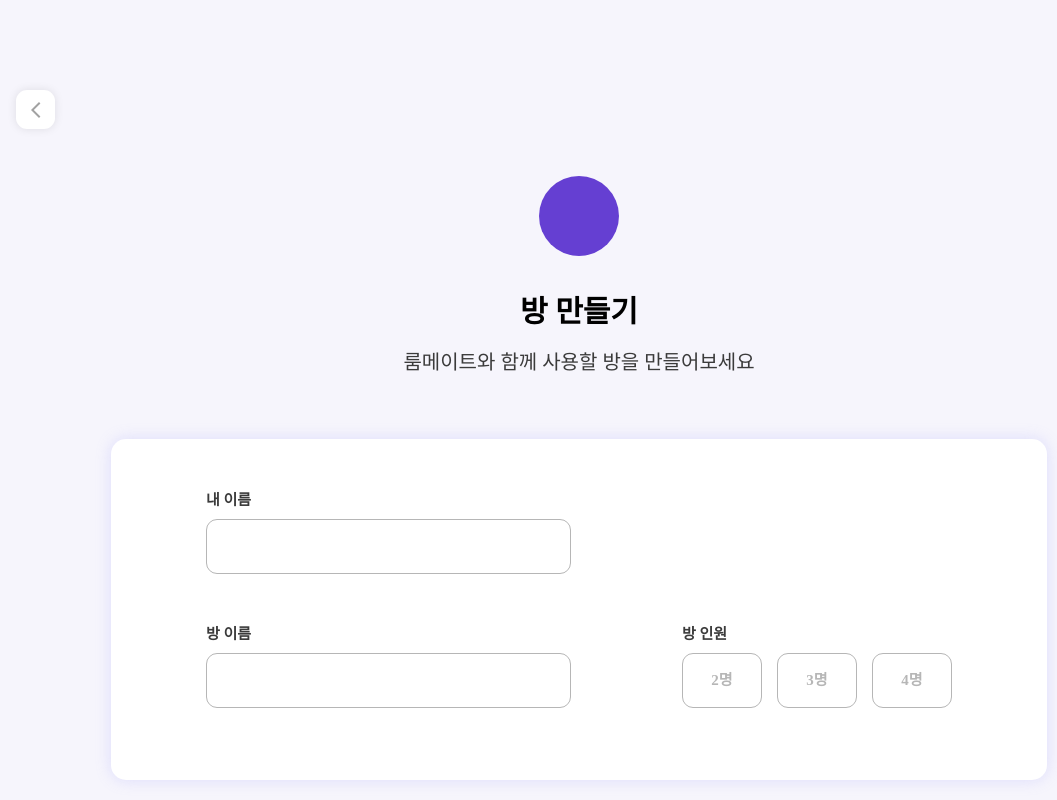
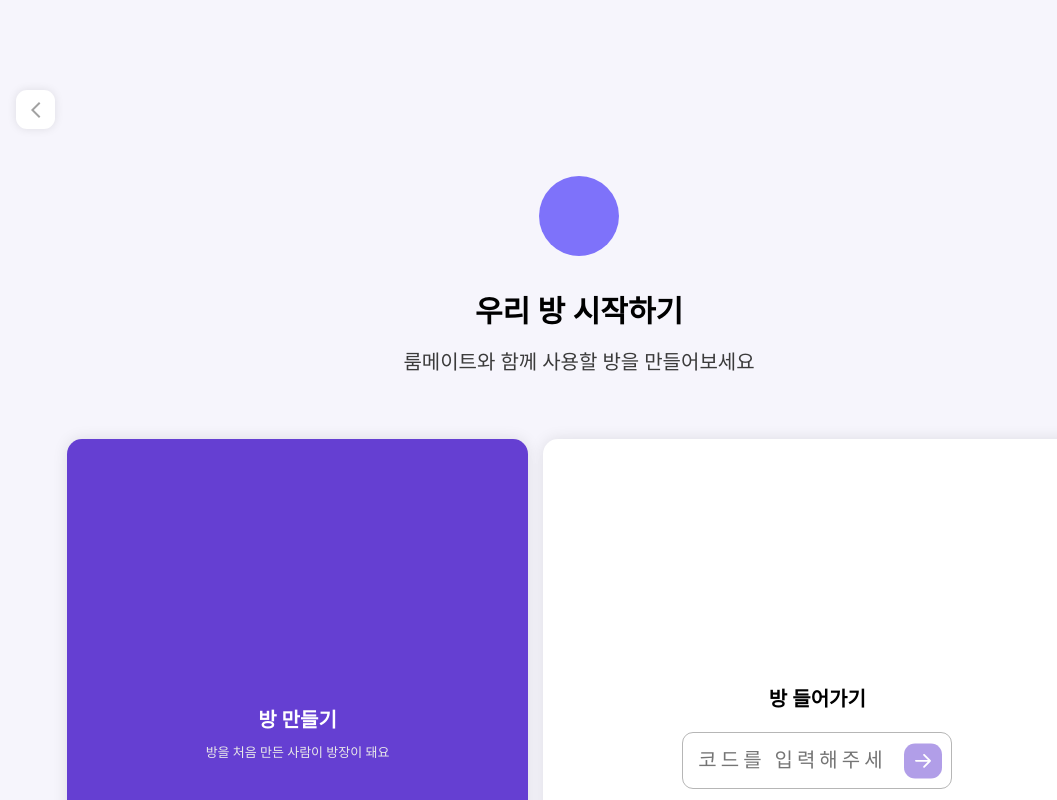
Before and after one commit to LikeLionHGU/Yesod_Kimchijjim_Front, a React (Create React App) app: page / in a window 1280 px wide. Shown: the top 800 px of the page, without its empty margins (61-1118 px from the left). Built offline with nearby package versions, Linux system fonts and the light colour scheme.

Commit message:
init: RoomStartpage 1차

```diff
--- a/src/App.js
+++ b/src/App.js
@@ -4,14 +4,17 @@ import TestPage from "./pages/TestPage/TestPage";
 import MatchPage from "./pages/MatchPage/MatchPage";
 import MismatchPage from "./pages/MismatchPage/MismatchPage";
 import AfterMismatchPage from "./pages/AfterMismatchPage/AfterMismatchPage";
+import RoomStartPage from "./pages/RoomStartPage/RoomStartPage"
 import RoomCreatePage from "./pages/RoomCreatePage/RoomCreatePage";
+
 
 function App() {
   return (
     <BrowserRouter>
       <Routes>
 
-        <Route path="/" element={<RoomCreatePage />} />
+        <Route path="/" element={<RoomStartPage />} />
+        <Route path="/room/create" element={<RoomCreatePage/>}/>
         <Route path="/match" element={<MatchPage />} />
         <Route path="/mismatch" element={<MismatchPage />} />
         <Route path="/after-mismatch" element={<AfterMismatchPage />} />
--- a/src/components/common/BackButton.js
+++ b/src/components/common/BackButton.js
@@ -2,7 +2,7 @@ import React from "react";
 import styled from "styled-components";
 import { Colors } from "../../styles/colors";
 import  { useNavigate } from "react-router-dom";
-
+import BackIcon from "../../assets/backicon.svg";
 
 const BackButtonStyle = styled.button`
     position: absolute;
@@ -39,9 +39,7 @@ const GoBackPage = () => {
 
     return(
         <BackButtonStyle onClick={handleGoBack}>
-            <svg xmlns="http://www.w3.org/2000/svg" width="10" height="16" viewBox="0 0 10 16" fill="none">
-                <path d="M9.41406 1.41406L2.82812 8L9.41406 14.5859L8 16L0 8L8 0L9.41406 1.41406Z" fill="#A2A2A2" />
-            </svg>
+            <img src={BackIcon} width="10" height="16"/>
         </BackButtonStyle>
     )
 };
--- a/src/pages/RoomStartPage/RoomStartPage.js
+++ b/src/pages/RoomStartPage/RoomStartPage.js
@@ -5,7 +5,70 @@ import { Colors } from "../../styles/colors";
 import InfoIconImg from "../../assets/info.svg";
 import TitleSection from "../../components/common/TitleSection";
 import GoBackPage from "../../components/common/BackButton";
-import titleIcon from "../../assets/Ellipse 5.svg";
+import TitleIcon from "../../assets/Ellipse 5.svg";
+
+const RoomStartPage = () => {
+    const navigate = useNavigate();
+    const [roomCode, setRoomCode] = useState("");
+
+    const handleRoomCreate = () => {
+        navigate("/room/create");
+    };
+
+    /*const handleRoomJoin = async () => {
+        if(roomCode.length !== 6) return;
+
+        try{
+            //백엔드 API 호출 (암호가 맞는지 확인)
+            const response = await axios.post('/api/rooms/join', {code: roomCode});
+        } catch (error) {
+            setHasError(true);
+        }
+    };*/
+
+    const handleRoomJoin = () => {
+
+    }
+
+    const isButtonActive = roomCode.length === 6;
+
+
+    return(
+        <PageContainer>
+            <GoBackPage/>
+            <TitleSection
+                iconSrc={TitleIcon}
+                titleText={"우리 방 시작하기"}
+                subTitleText={"룸메이트와 함께 사용할 방을 만들어보세요"}
+            />
+
+            <CardContainer>
+                <CreateCard onClick={handleRoomCreate}>
+                    <CardTitle style={{color:Colors.white}}>방 만들기</CardTitle>
+                    <CardSubText>방을 처음 만든 사람이 방장이 돼요</CardSubText>
+                </CreateCard>
+
+                <JoinCard>
+                    <CardTitle style={{ color: Colors.black}}>방 들어가기</CardTitle>
+                    <InputWrapper>
+                        <CodeInput
+                            placeholder = "코드를 입력해주세요"
+                            value={roomCode}
+                            onChange={(e) => setRoomCode(e.target.value)}
+                        />
+                        <ArrowButton onClick={handleRoomJoin} disabled={!isButtonActive}>
+                            <svg xmlns="http://www.w3.org/2000/svg" width="17" height="15" viewBox="0 0 17 15" fill="none">
+                                <path d="M1 6.36426C0.447715 6.36426 -6.43764e-08 6.81197 0 7.36426C6.43764e-08 7.91654 0.447715 8.36426 1 8.36426L1 7.36426L1 6.36426ZM16.7071 8.07136C17.0976 7.68084 17.0976 7.04767 16.7071 6.65715L10.3431 0.293189C9.95262 -0.0973354 9.31946 -0.0973354 8.92893 0.293189C8.53841 0.683714 8.53841 1.31688 8.92893 1.7074L14.5858 7.36426L8.92893 13.0211C8.53841 13.4116 8.53841 14.0448 8.92893 14.4353C9.31946 14.8258 9.95262 14.8258 10.3431 14.4353L16.7071 8.07136ZM1 7.36426L1 8.36426L16 8.36426L16 7.36426L16 6.36426L1 6.36426L1 7.36426Z" fill="white" />
+                            </svg>
+                        </ArrowButton>
+                    </InputWrapper>
+                </JoinCard>
+            </CardContainer>
+        </PageContainer>
+    );
+};
+
+export default RoomStartPage;
 
 //styled-components
 const PageContainer = styled.div`
@@ -18,15 +81,124 @@ const PageContainer = styled.div`
     padding-top: 43px;
     padding-bottom: 269px;
     position: relative;
+    box-sizing: border-box;
 `;
 
 const CardContainer = styled.div`
     display: flex;
+    flex-direction: row;
+    justify-content: center;
     gap: 15px;
     width: 100%;
-    max-width:
-`
+    max-width: 937px;
+    margin-top: 0;
 
-const RoomStartPage = () => {
+    @media (max-width: 950px){
+        flex-direction: column;
+        align-items: center;
+        width: 90%;
+    }
+`;
 
-}
+const CardBase = styled.div`
+    display: flex;
+    width: 461px;
+    height: 329px;
+    padding: 133px 139px;
+    flex-direction: column;
+    justify-content: center;
+    align-items: center;
+    box-shadow: 0px 0px 15px ${Colors.boxShadowBlack};
+    border-radius: 15px;
+
+    @media (max-width: 950px) {
+        width: 100%;
+        height: 250px;
+    }
+`;
+
+const CreateCard = styled(CardBase)`
+    background: ${Colors.mainPurple};
+    cursor: pointer;
+
+    &:hover{
+        opacity: 0.7;
+    }
+`;
+
+const JoinCard = styled(CardBase)`
+    background: ${Colors.white};
+`;
+
+const CardTitle = styled.p`
+    font-family: "Noto Sans KR";
+    font-size: 20px;
+    font-style: normal;
+    font-weight: 700;
+    line-height: 30px;
+    margin:0;
+`;
+
+const CardSubText = styled.p`
+    font-family: "Noto Sans KR";
+    font-size: 13px;
+    font-style: normal;
+    font-weight: 500;
+    color: ${Colors.detailWhite};
+    line-height: 30px;
+    margin-top: 3px;
+    margin-bottom: 0;
+    white-space: nowrap;
+`;
+
+const InputWrapper = styled.div`
+    position: relative;
+    width: 270px;
+    height: 57px;
+    margin-top: 18px;
+`;
+
+const CodeInput = styled.input`
+    width: 100%;
+    height: 100%;
+    border-radius: 11px;
+    border: 1px solid ${Colors.borderLine};
+    background: ${Colors.white};
+    padding: 11px 64px 11px 15px;
+    font-family: "Noto Sans KR";
+    font-size: 20px;
+    font-style: normal;
+    font-weight: 500;
+    line-height: 30px;
+    letter-spacing: 4px;
+    outline: none;
+    box-sizing: border-box;
+
+    &:focus{
+        border: 2px solid ${Colors.mainPurple};
+    }
+
+    &:hover{
+        border: 2px solid ${Colors.mainPurple};
+    }
+`;
+
+const ArrowButton = styled.button`
+    position: absolute;
+    top: 50%;
+    right: 10px;
+    transform: translateY(-50%);
+    display: flex;
+    width: 38px;
+    height: 35px;
+    padding: 17px 11px;
+    justify-content: center;
+    align-items: center;
+    border-radius: 11px;
+    border: none;
+
+    &:disabled {
+        background: rgba(101, 63, 210, 0.50);
+        cursor: not-allowed;
+    }
+`;
```
Also changed, not shown: src/assets/backicon.svg (added).
